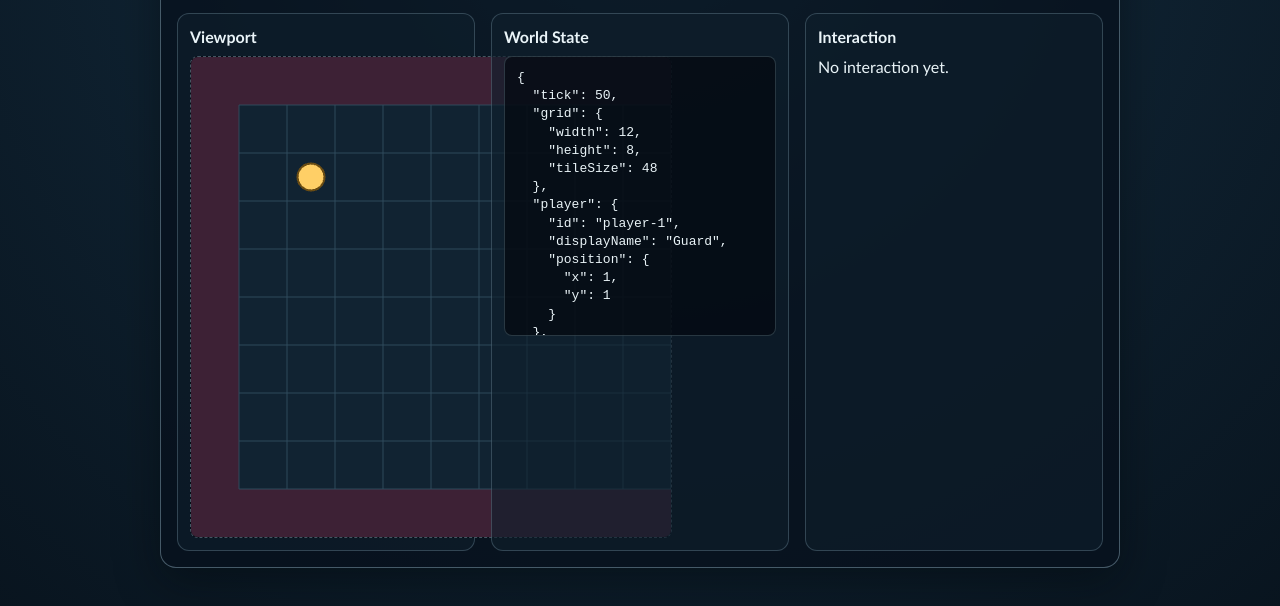
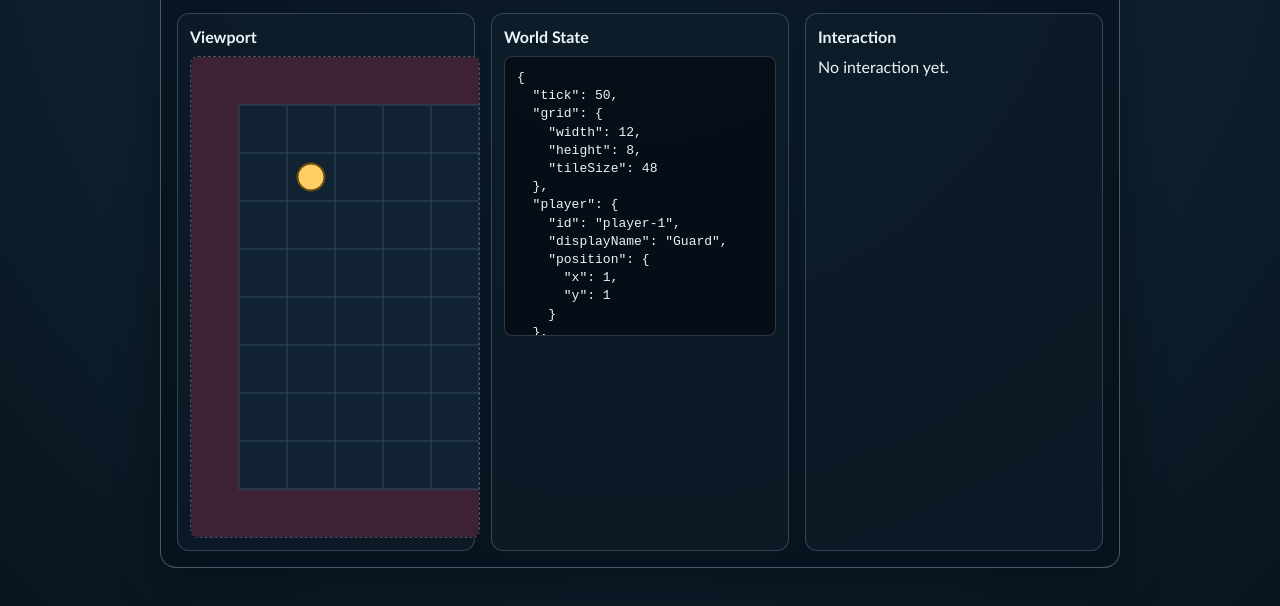
Before and after one commit to gersseba/guard_game, a website built with Vite: page index.html in a window 1280 px wide. Shown: the part 124-730 px from the top of the page. Built offline with nearby package versions, Linux system fonts and the light colour scheme; animation ran at ten frames a second.

Commit message:
#20 switch camera window to 6x10 tiles

```diff
--- a/src/render/scene.ts
+++ b/src/render/scene.ts
@@ -19,7 +19,7 @@ interface RenderContext {
   lastHeight: number;
 }
 
-const VIEWPORT_TILE_WIDTH = 10;
+const VIEWPORT_TILE_WIDTH = 6;
 const VIEWPORT_TILE_HEIGHT = 10;
 const EDGE_BAND_TILES = 1;
 
--- a/src/style.css
+++ b/src/style.css
@@ -75,7 +75,8 @@ body {
   border-radius: 0.5rem;
   border: 1px dashed rgba(187, 224, 239, 0.35);
   padding: 0;
-  width: 480px;
+  width: 288px;
+  margin: 0 auto;
   overflow: hidden;
   background: rgba(5, 10, 18, 0.75);
 }
```
